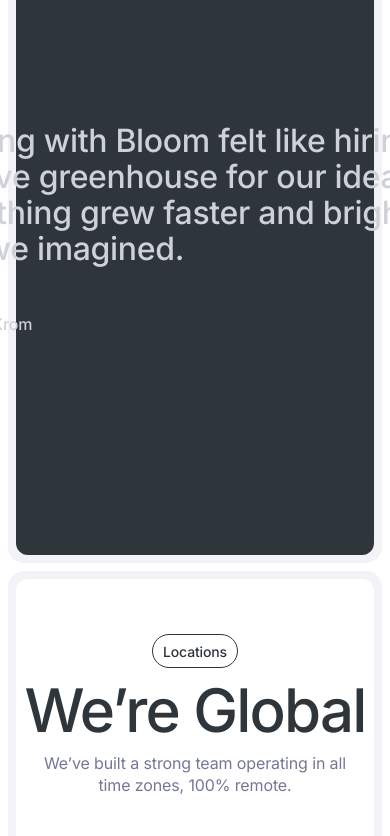
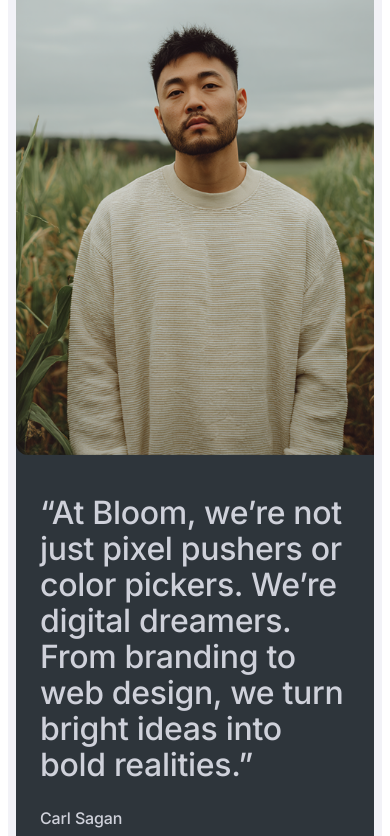
Before and after one commit to Sohan1928/bloom, a React (Vite) app: page / in a window 390 px wide. Shown: the part 5220-6056 px from the top of the page. Built offline with nearby package versions, Linux system fonts and the light colour scheme.

Commit message:
video section responsive complete

```diff
--- a/src/components/home/workingWithBloom/WorkingWithBloom.tsx
+++ b/src/components/home/workingWithBloom/WorkingWithBloom.tsx
@@ -1,14 +1,19 @@
 const WorkingWithBloom = () => {
   return (
     <section className="working-bloom-container">
-      <div className="working-bloom-content">
+      <div className="working-bloom-content lg:flex lg:items-center lg:justify-center">
         <div className="work-bloom-img"></div>
         <div className="text-content flex flex-col justify-center">
-          <h3>
+          <h3 className="hidden lg:block">
             Working with Bloom felt like hiring a creative greenhouse for our
             ideas. Everything grew faster and brighter than we imagined.
           </h3>
-          <p className="flex flex-col author-content">
+          <h3 className="block lg:hidden">
+            “At Bloom, we’re not just pixel pushers or color pickers. We’re
+            digital dreamers. From branding to web design, we turn bright ideas
+            into bold realities.”
+          </h3>
+          <p className="flex flex-col author-content gap-1">
             <span>Carl Sagan</span>
             <span className="pt-1">Founder @Krom</span>
           </p>
--- a/src/index.css
+++ b/src/index.css
@@ -825,9 +825,6 @@
 .working-bloom-container .working-bloom-content {
   background: #2e353b;
   border-radius: 12px;
-  display: flex;
-  align-items: center;
-  justify-content: center;
   align-self: center;
   margin: auto;
 }
@@ -863,6 +860,7 @@
   font-weight: 500;
   line-height: 22px;
   letter-spacing: -0.128px;
+  width: 310px;
 }
 .working-bloom-container .working-bloom-content .text-content .author-content {
   padding-top: 24px;
@@ -871,6 +869,87 @@
   width: 100%;
   height: 100%;
 }
+
+/* working with bloom @media query */
+@media (min-width: 320px) {
+  .working-bloom-container .working-bloom-content {
+    background: #2e353b;
+    border-radius: 12px;
+    justify-content: center;
+    align-self: center;
+    margin: auto;
+  }
+  .working-bloom-container .working-bloom-content .work-bloom-img {
+    background: url("./components/Images/with_bloom_img.png");
+    background-position: center;
+    background-repeat: no-repeat;
+    background-size: cover;
+    width: 100%;
+    height: 551px;
+    border-top-left-radius: 12px;
+    border-bottom-left-radius: 12px;
+    border-top-right-radius: 12px;
+    flex: 1 0 0;
+  }
+  .working-bloom-container .working-bloom-content .text-content {
+    border-top-right-radius: 12px;
+    border-bottom-right-radius: 12px;
+    height: 451px;
+    flex: 1 0 0;
+    padding: 40px 24px;
+    margin: auto;
+    display: flex;
+    align-items: center;
+    justify-content: start;
+  }
+  .working-bloom-container .working-bloom-content .text-content h3 {
+    color: #cfd1da;
+    width: 310px;
+    font-size: 32px;
+    font-weight: 500;
+    line-height: 36px;
+    letter-spacing: -0.32px;
+  }
+}
+@media (min-width: 1280px) {
+  .working-bloom-container .working-bloom-content {
+    background: #2e353b;
+    border-radius: 12px;
+    align-self: center;
+    margin: auto;
+  }
+  .working-bloom-container .working-bloom-content .work-bloom-img {
+    background: url("./components/Images/with_bloom_img.png");
+    background-position: center;
+    background-repeat: no-repeat;
+    background-size: cover;
+    width: 100%;
+    height: 651px;
+    border-top-left-radius: 12px;
+    border-bottom-left-radius: 12px;
+    border-top-right-radius: 0px;
+    flex: 1 0 0;
+  }
+  .working-bloom-container .working-bloom-content .text-content {
+    border-top-right-radius: 12px;
+    border-bottom-right-radius: 12px;
+    height: 651px;
+    flex: 1 0 0;
+    padding: 0 40px;
+    display: flex;
+    align-items: start;
+    justify-content: center;
+  }
+  .working-bloom-container .working-bloom-content .text-content h3 {
+    color: #cfd1da;
+    width: 570px;
+    font-size: 32px;
+    font-weight: 500;
+    line-height: 36px;
+    letter-spacing: -0.32px;
+  }
+}
+
 /* location-container section css start */
 .location-container {
   margin-top: 8px;
```
